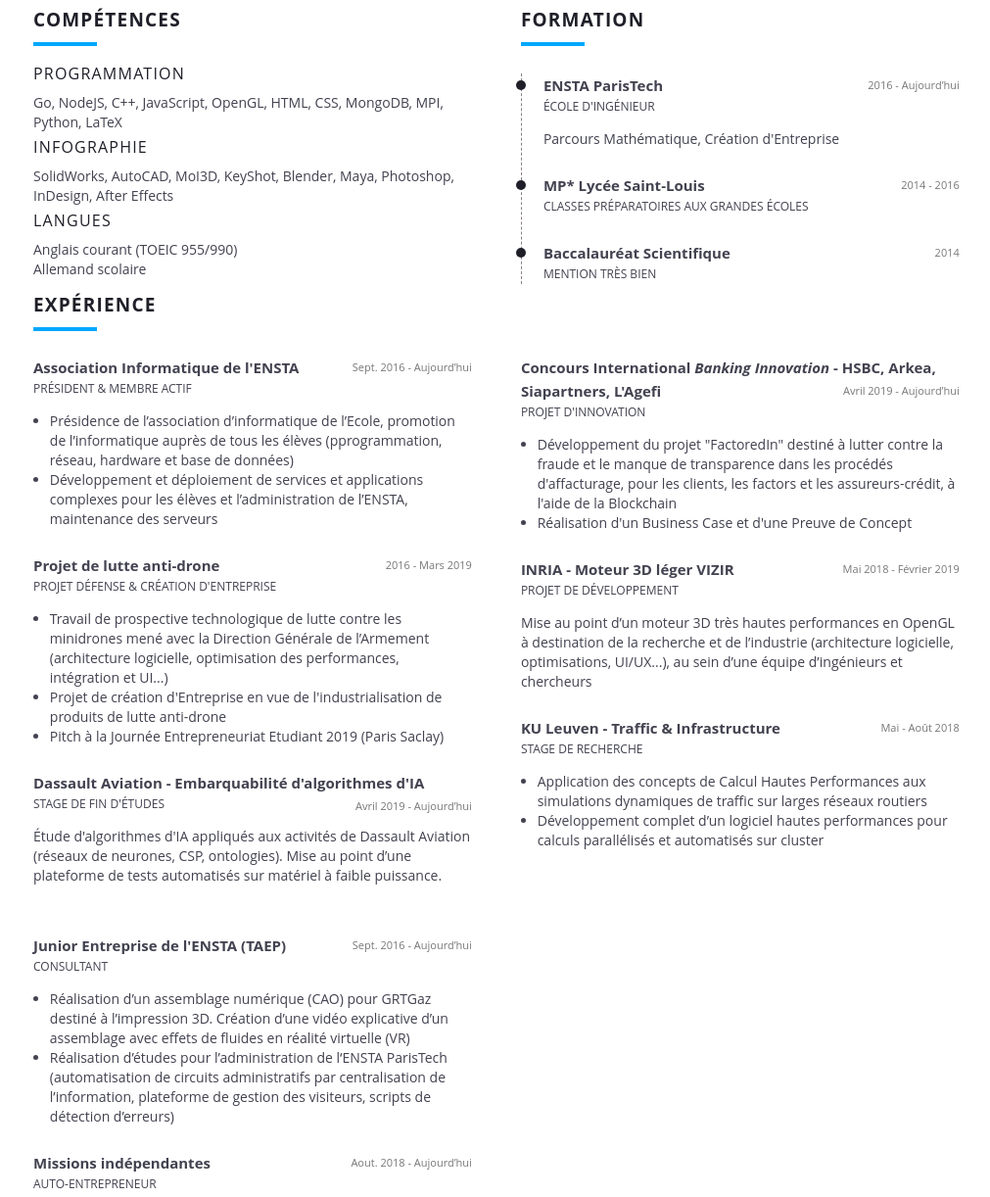
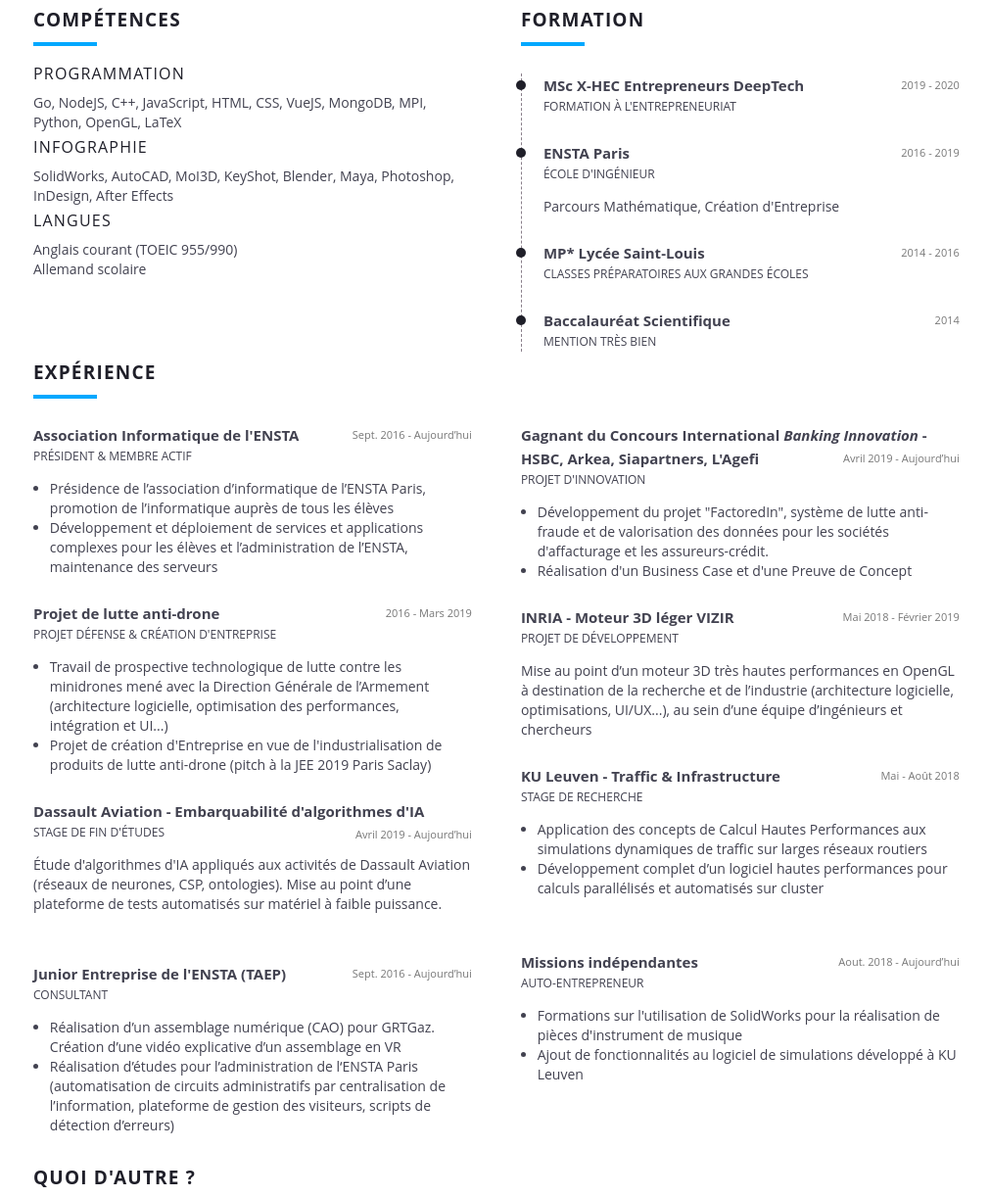
Before and after one commit to rginestou/resume, a plain HTML site: page index.html in a window 1280 px wide. Shown: the part 272-1494 px from the top of the page at 98% size, without its empty margins (109-1120 px from the left). Drawn offline with Linux system fonts and the light colour scheme.

Commit message:
MaJ X-HEC DeepTech

```diff
--- a/index.html
+++ b/index.html
@@ -52,8 +52,8 @@
                      <h4>PROGRAMMATION</h4>
                      <p>
                         Go, NodeJS, C++, JavaScript,
-                        OpenGL, HTML, CSS,
-                        MongoDB, MPI, Python, LaTeX
+                        HTML, CSS, VueJS,
+                        MongoDB, MPI, Python, OpenGL, LaTeX
                      </p>
 
                      <h4>INFOGRAPHIE</h4>
@@ -75,13 +75,26 @@
                      <h2 class="title">Formation</h2>
                      <hr>
 
+
+
                      <div class="timeline-centered">
                         <article class="timeline-entry">
                            <div class="timeline-entry-inner">
                               <div class="timeline-icon"></div>
                               <h3 class="company">
-                                 ENSTA ParisTech
-                                 <span class="timeline-date">2016 - Aujourd’hui</span>
+                                 MSc X-HEC Entrepreneurs DeepTech
+                                 <span class="timeline-date">2019 - 2020</span>
+                              </h3>
+                              <p class="designation">Formation à l'Entrepreneuriat</p>
+                           </div>
+                        </article>
+
+                        <article class="timeline-entry">
+                           <div class="timeline-entry-inner">
+                              <div class="timeline-icon"></div>
+                              <h3 class="company">
+                                 ENSTA Paris
+                                 <span class="timeline-date">2016 - 2019</span>
                               </h3>
                               <p class="designation">École d'Ingénieur</p>
                               <p class="description">Parcours Mathématique, Création d'Entreprise</p>
@@ -129,9 +142,8 @@
                      <p class="designation">Président & membre actif</p>
                      <p class="description">
                         <ul>
-                           <li>Présidence de l’association d’informatique de l’Ecole,
-                              promotion de l’informatique auprès de tous les élèves
-                              (pprogrammation, réseau, hardware et base de données)</li>
+                           <li>Présidence de l’association d’informatique de l’ENSTA Paris,
+                              promotion de l’informatique auprès de tous les élèves</li>
                            <li>Développement et déploiement de services et applications
                               complexes pour les élèves et l’administration de l’ENSTA,
                               maintenance des serveurs</li>
@@ -150,8 +162,7 @@
                               (architecture logicielle, optimisation des performances,
                               intégration et UI...)</li>
                            <li>Projet de création d'Entreprise en vue de l'industrialisation
-                              de produits de lutte anti-drone</li>
-                           <li>Pitch à la Journée Entrepreneuriat Etudiant 2019 (Paris Saclay)</li>
+                              de produits de lutte anti-drone (pitch à la JEE 2019 Paris Saclay)</li>
                         </ul>
                      </p>
 
@@ -168,16 +179,15 @@
                   </div>
                   <div class="grid-col grid-col--6 grid-col--xs-12 pt-0 px-4">
                      <h3 class="company">
-                        Concours International <i>Banking Innovation</i> - HSBC, Arkea, Siapartners, L'Agefi
+                        Gagnant du Concours International <i>Banking Innovation</i> - HSBC, Arkea, Siapartners, L'Agefi
                         <span class="timeline-date">Avril 2019 - Aujourd’hui</span>
                      </h3>
                      <p class="designation">Projet d'innovation</p>
                      <p class="description">
                         <ul>
-                           <li>Développement du projet "FactoredIn" destiné à lutter
-                              contre la fraude et le manque de transparence dans les
-                              procédés d'affacturage, pour les clients, les factors et les
-                              assureurs-crédit, à l'aide de la Blockchain</li>
+                           <li>Développement du projet "FactoredIn", système de lutte anti-fraude
+                              et de valorisation des données pour les sociétés d'affacturage
+                              et les assureurs-crédit.</li>
                            <li>Réalisation d'un Business Case et d'une Preuve de Concept</li>
                         </ul>
                      </p>
@@ -220,16 +230,16 @@
                      <p class="designation">Consultant</p>
                      <p class="description">
                         <ul>
-                           <li>Réalisation d’un assemblage numérique (CAO) pour GRTGaz destiné à
-                              l’impression 3D. Création d’une vidéo explicative d’un assemblage avec
-                              effets de fluides en réalité virtuelle (VR)</li>
-                           <li>Réalisation d’études pour l’administration de l‘ENSTA ParisTech
+                           <li>Réalisation d’un assemblage numérique (CAO) pour GRTGaz.
+                              Création d’une vidéo explicative d’un assemblage en VR</li>
+                           <li>Réalisation d’études pour l’administration de l‘ENSTA Paris
                               (automatisation de circuits administratifs par centralisation de
                               l’information, plateforme de gestion des visiteurs, scripts de détection
                               d’erreurs)</li>
                         </ul>
                      </p>
-
+                  </div>
+                  <div class="grid-col grid-col--6 grid-col--xs-12 pt-0 px-4">
                      <h3 class="company">
                         Missions indépendantes
                         <span class="timeline-date">Aout. 2018 - Aujourd’hui</span>
@@ -243,7 +253,6 @@
                         </ul>
                      </p>
                   </div>
-                  <!-- <div class="grid-col grid-col--6 grid-col--xs-12"></div> -->
                </div>
             </div>
 
```
